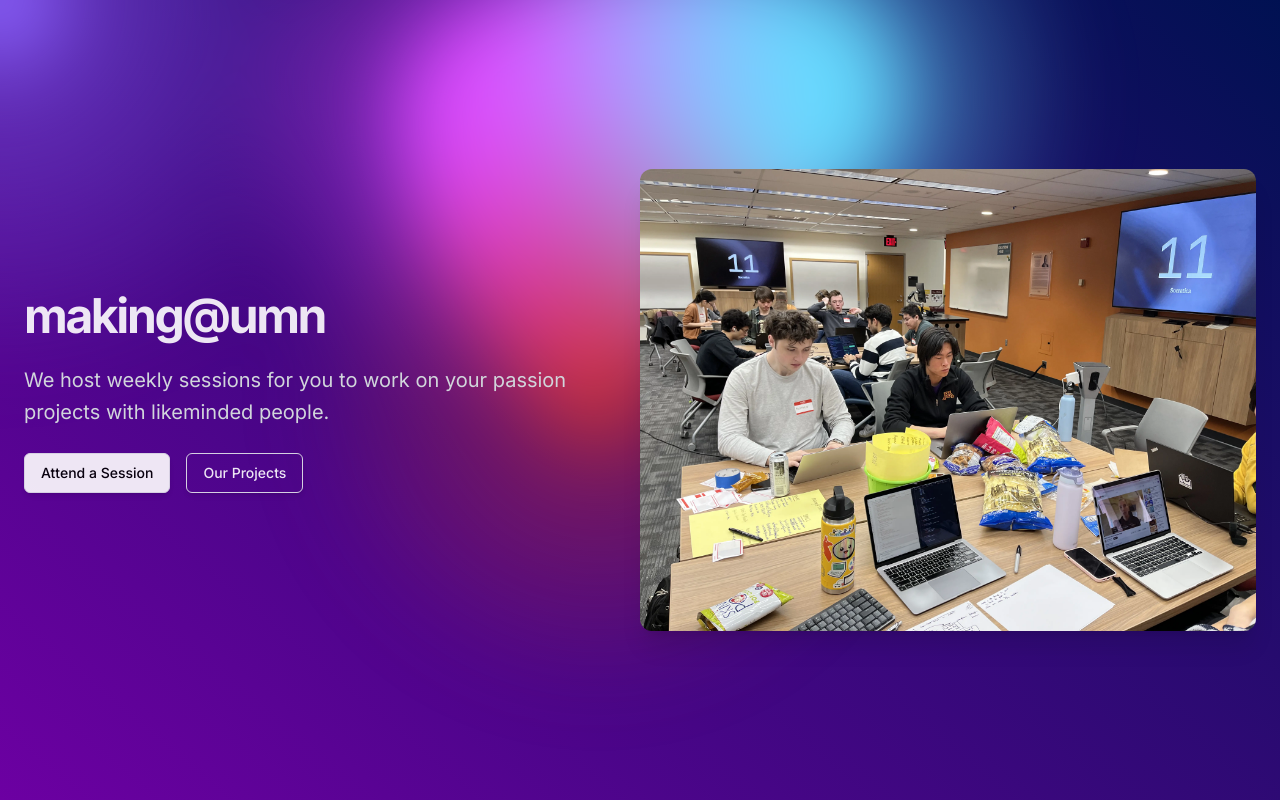
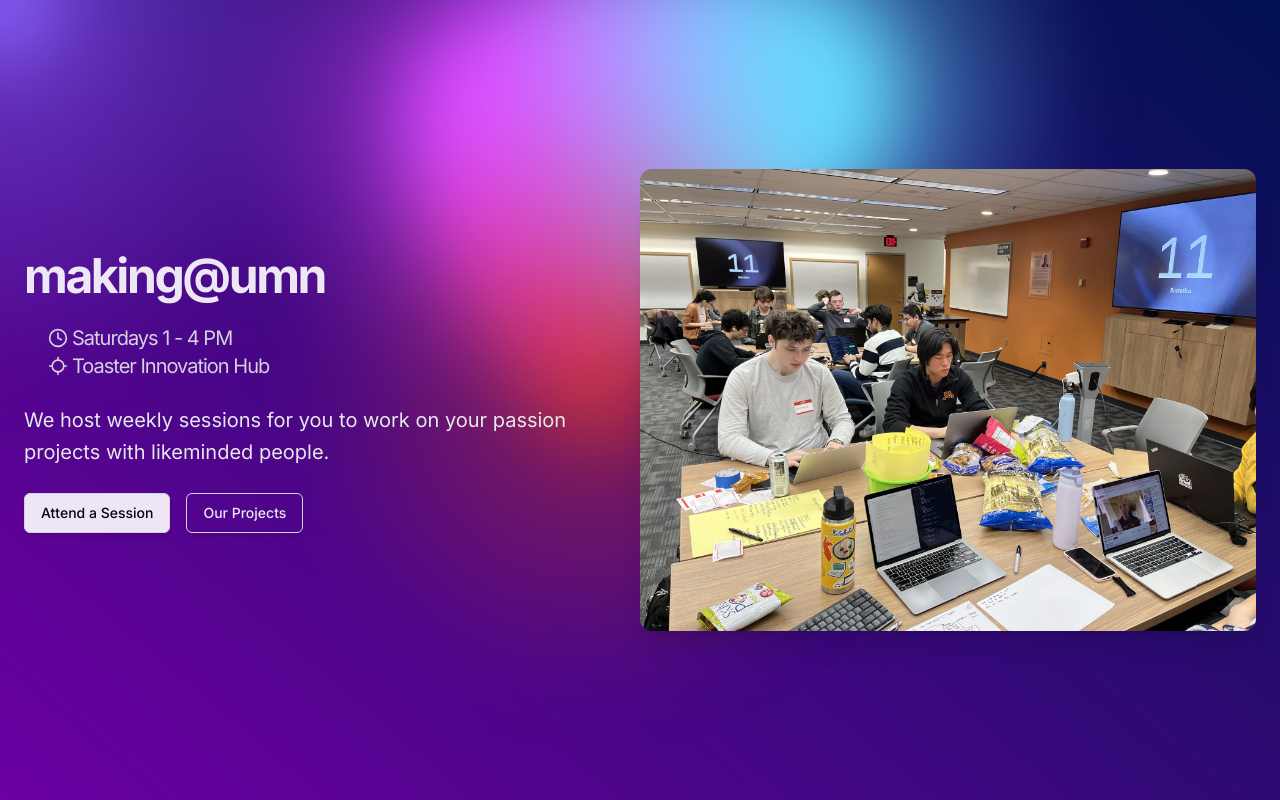
Before and after one commit to iCalculated/making_website, a Next.js app: page / in a window 1280 px wide. Built offline with nearby package versions, Linux system fonts and the light colour scheme.

Commit message:
⏰ time and place

```diff
--- a/components/home-page.tsx
+++ b/components/home-page.tsx
@@ -28,6 +28,7 @@
 import makers from "/makers.webp";
 import { Button } from "./ui/button";
 import { BackgroundGradientAnimationDemo } from "./blob";
+import { ClockIcon, LocateIcon } from "lucide-react";
 export function HomePage() {
   return (
     <main className="flex flex-col gap-12 md:gap-20">
@@ -38,7 +39,23 @@
               <h1 className="text-5xl font-bold tracking-tighter text-white opacity-90">
                 making@umn
               </h1>
-              <p className="max-w-[700px] text-base/relaxed text-gray-300 md:text-xl/relaxed">
+              <div>
+                <div className="flex items-center gap-1">
+                  <div className="w-5" />
+                  <ClockIcon className="h-5 w-5 text-gray-200 opacity-90" />
+                  <p className="hite text-xl tracking-tighter text-gray-200 opacity-90">
+                    Saturdays 1 - 4 PM
+                  </p>
+                </div>
+                <div className="flex items-center gap-1">
+                  <div className="w-5" />
+                  <LocateIcon className="h-5 w-5 text-gray-200 opacity-90" />
+                  <p className="hite text-xl tracking-tighter text-gray-200 opacity-90">
+                    Toaster Innovation Hub
+                  </p>
+                </div>
+              </div>
+              <p className="max-w-[700px] text-base/relaxed text-gray-200 md:text-xl/relaxed">
                 We host weekly sessions for you to work on your passion projects
                 with likeminded people.
               </p>
```
